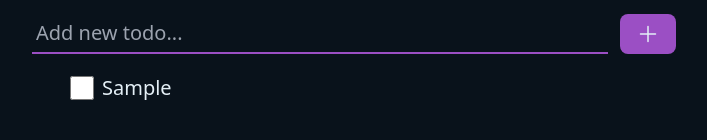
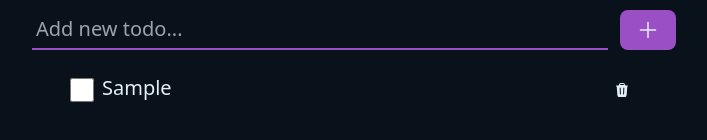
Before and after one commit to T1CkShot/next-todo, a Next.js app: page / in a window 1280 px wide. Both pictures are taken after typing "Sample" into the empty fields and a click on the button 934 px from the left and 428 px from the top of the page. Shown: the part 376-516 px from the top of the page, without its empty margins (286-993 px from the left). Built offline with nearby package versions, Linux system fonts and the light colour scheme.

Commit message:
add delete button

```diff
--- a/app/components/TodoList.tsx
+++ b/app/components/TodoList.tsx
@@ -1,22 +1,33 @@
-"use client";
-import type { Todo } from "@/lib/todos";
+import { Todo, deleteTodo } from "@/lib/todos";
+import { TrashIcon } from "@heroicons/react/24/solid";
+import { Dispatch, SetStateAction } from "react";
 
 interface Props {
   todos: Todo[] | null;
+  setTodos: Dispatch<SetStateAction<Todo[] | null>>;
 }
 
-export default function TodoList({ todos }: Props) {
+export default function TodoList({ todos, setTodos }: Props) {
   return (
     <>
-      <ul className="w-full flex flex-col items-start mt-4 max-w-xl">
+      <ul className="w-full flex flex-col items-start mt-5 max-w-xl">
         {todos?.map((todo) => {
           return (
-            <li key={todo.id} className="p-1 font-body text-xl gap-2 flex">
+            <li
+              key={todo.id}
+              className="p-1 font-body text-xl gap-2 flex w-full"
+            >
               <input
                 type="checkbox"
                 className="w-6 text-primary align-middle accent-primary"
               />
               {todo.name}
+              <button
+                className="p-2 font-bold hover:bg-primary flex items-center rounded-lg ml-auto"
+                onClick={() => deleteTodo(todo.id, setTodos)}
+              >
+                <TrashIcon className="h-4 w-4" />
+              </button>
             </li>
           );
         })}
```
